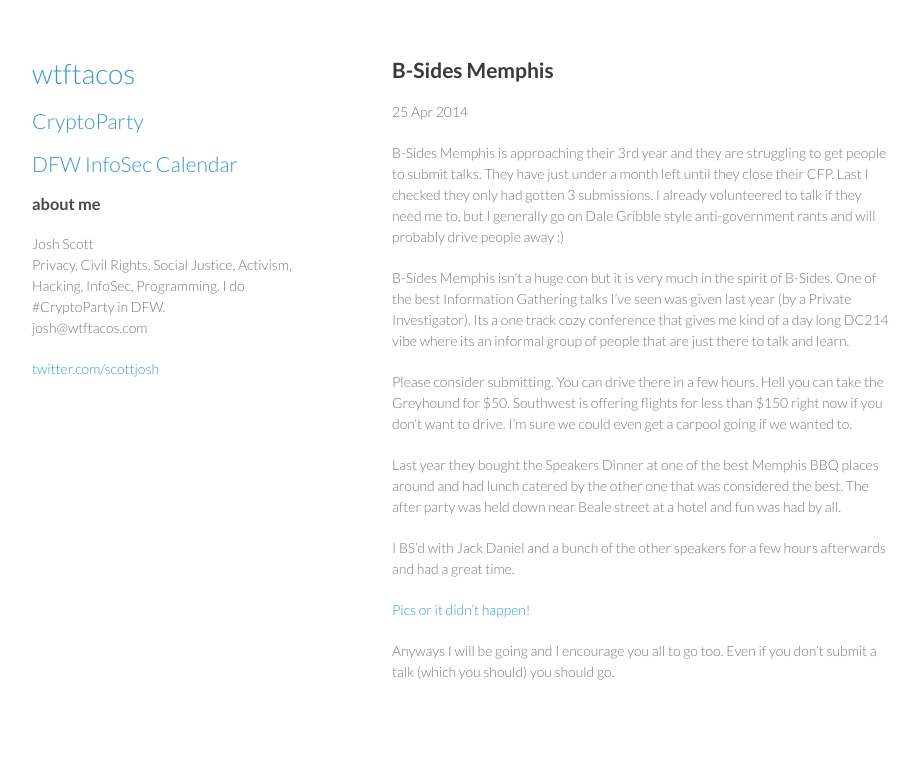
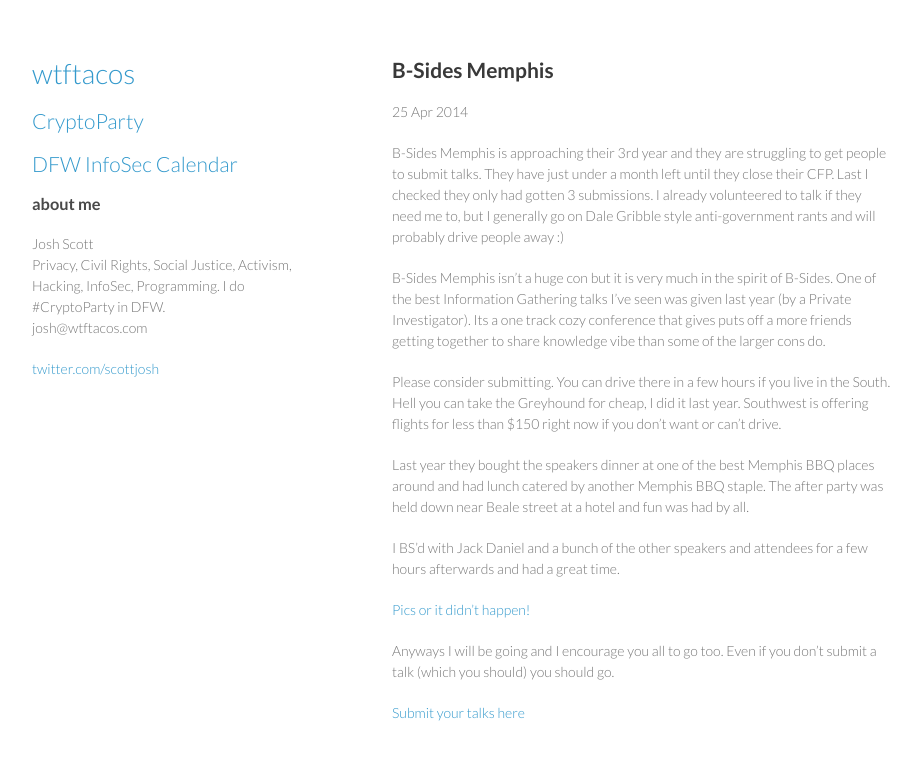
Before and after one commit to bluegeist/bluegeist.github.io, a Jekyll site: the page built from _posts/2014-04-25-B-Sides-Memphis.md, in a window 1280 px wide. Shown: the top 760 px of the page, without its empty margins (178-1098 px from the left). Built offline with Jekyll 4.4.1, drawn with Linux system fonts in a browser that asks for light colours; Markdown is read by kramdown in place of the engine named in the settings.

Commit message:
Updated Post 20140425

```diff
--- a/_posts/2014-04-25-B-Sides-Memphis.md
+++ b/_posts/2014-04-25-B-Sides-Memphis.md
@@ -7,14 +7,16 @@
 
 B-Sides Memphis is approaching their 3rd year and they are struggling to get people to submit talks. They have just under a month left until they close their CFP. Last I checked they only had gotten 3 submissions. I already volunteered to talk if they need me to, but I generally go on Dale Gribble style anti-government rants and will probably drive people away :)
 
-B-Sides Memphis isn't a huge con but it is very much in the spirit of B-Sides. One of the best Information Gathering talks I've seen was given last year (by a Private Investigator). Its a one track cozy conference that gives me kind of a day long DC214 vibe where its an informal group of people that are just there to talk and learn.
+B-Sides Memphis isn't a huge con but it is very much in the spirit of B-Sides. One of the best Information Gathering talks I've seen was given last year (by a Private Investigator). Its a one track cozy conference that gives puts off a more friends getting together to share knowledge vibe than some of the larger cons do.
 
-Please consider submitting. You can drive there in a few hours. Hell you can take the Greyhound for $50. Southwest is offering flights for less than $150 right now if you don't want to drive. I'm sure we could even get a carpool going if we wanted to.
+Please consider submitting. You can drive there in a few hours if you live in the South. Hell you can take the Greyhound for cheap, I did it last year. Southwest is offering flights for less than $150 right now if you don't want or can't drive.
 
-Last year they bought the Speakers Dinner at one of the best Memphis BBQ places around and had lunch catered by the other one that was considered the best. The after party was held down near Beale street at a hotel and fun was had by all.
+Last year they bought the speakers dinner at one of the best Memphis BBQ places around and had lunch catered by another Memphis BBQ staple. The after party was held down near Beale street at a hotel and fun was had by all.
 
-I BS'd with Jack Daniel and a bunch of the other speakers for a few hours afterwards and had a great time.
+I BS'd with Jack Daniel and a bunch of the other speakers and attendees for a few hours afterwards and had a great time.
 
 [Pics or it didn't happen!](https://pbs.twimg.com/media/BTmm38SIcAAtIyB.jpg)
 
 Anyways I will be going and I encourage you all to go too. Even if you don't submit a talk (which you should) you should go.
+
+[Submit your talks here](https://docs.google.com/forms/d/1Dfc3aSvgexwBD1WZ8y7w3wgY4Aob56PTvC6aMTTIsac/viewform)
```
Also changed, not shown: 1 other file.
